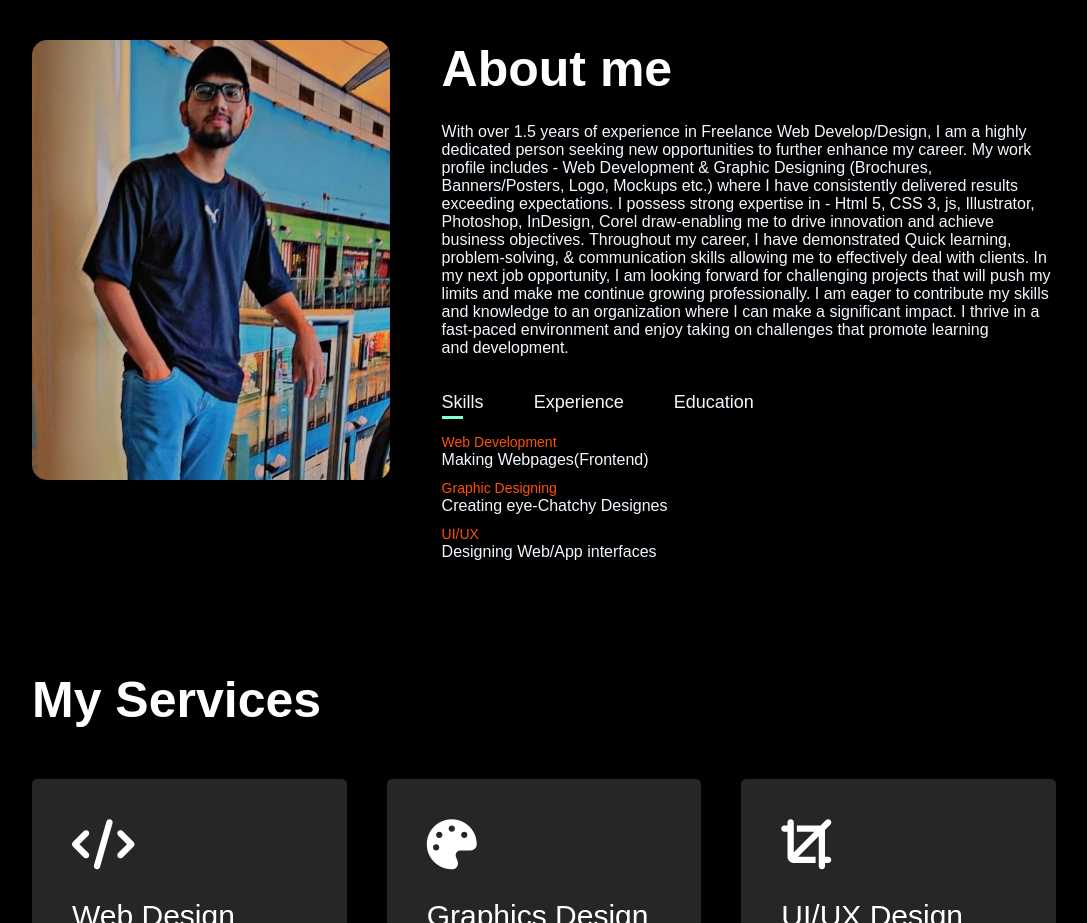
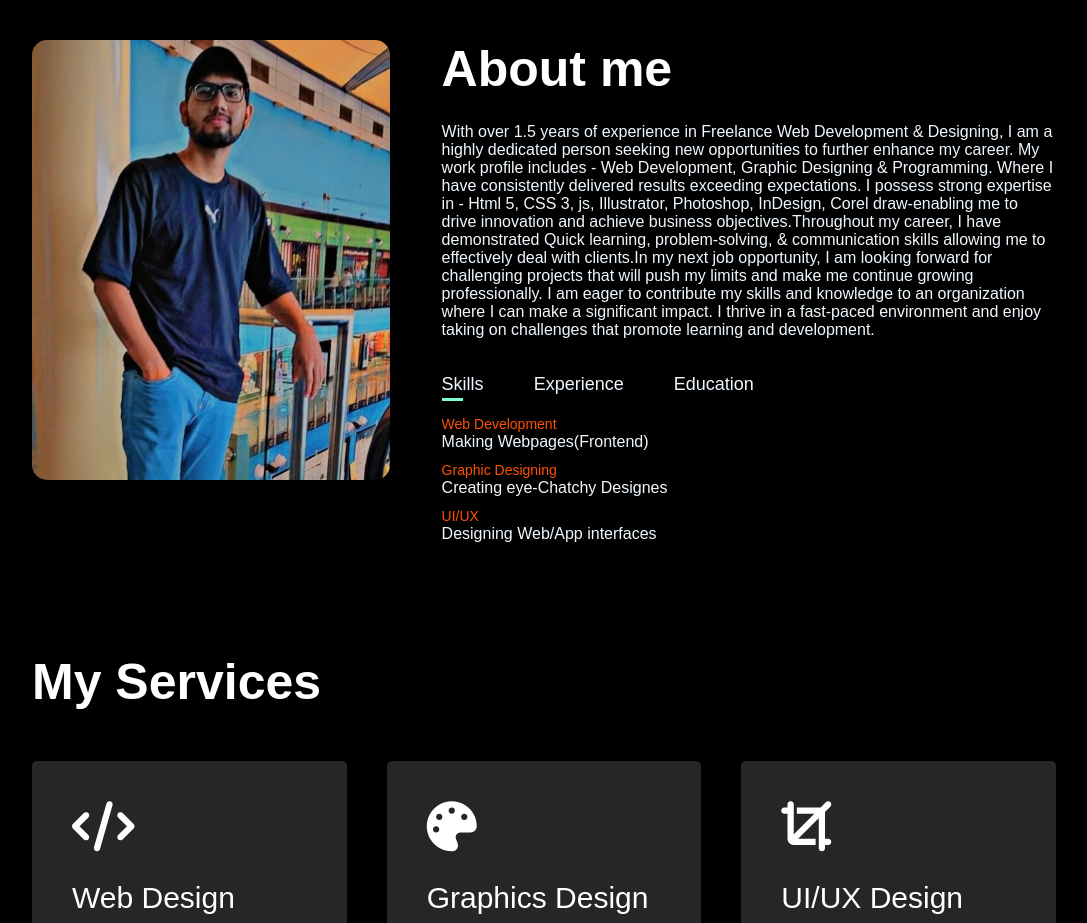
Before and after one commit to sachin852/Portfolio-Web-Old, a plain HTML site: page index.html in a window 1280 px wide. Shown: the part 820-1743 px from the top of the page, without its empty margins (96-1183 px from the left). Drawn offline with nearby package versions, Linux system fonts and the light colour scheme.

Commit message:
updated about section

```diff
--- a/index.html
+++ b/index.html
@@ -46,11 +46,7 @@
           <div class="col-2">
             <h1 class="sub-title">About me</h1>
             <p>
-              With over 1.5 years of experience in Freelance Web Develop/Design, I am a highly dedicated person seeking new opportunities to further enhance my career. My work profile includes - Web Development & Graphic Designing (Brochures, Banners/Posters, Logo, Mockups etc.) where I have consistently delivered results exceeding expectations. I possess strong expertise in - Html 5, CSS 3, js, Illustrator, Photoshop, InDesign, Corel draw-enabling me to drive innovation and achieve business objectives.
-
-Throughout my career, I have demonstrated Quick learning, problem-solving, & communication skills allowing me to effectively deal with clients.
-
-In my next job opportunity, I am looking forward for challenging projects that will push my limits and make me continue growing professionally. I am eager to contribute my skills and knowledge to an organization where I can make a significant impact. I thrive in a fast-paced environment and enjoy taking on challenges that promote learning and development.
+              With over 1.5 years of experience in Freelance Web Development & Designing, I am a highly dedicated person seeking new opportunities to further enhance my career. My work profile includes - Web Development, Graphic Designing & Programming. Where I have consistently delivered results exceeding expectations. I possess strong expertise in - Html 5, CSS 3, js, Illustrator, Photoshop, InDesign, Corel draw-enabling me to drive innovation and achieve business objectives.Throughout my career, I have demonstrated Quick learning, problem-solving, & communication skills allowing me to effectively deal with clients.In my next job opportunity, I am looking forward for challenging projects that will push my limits and make me continue growing professionally. I am eager to contribute my skills and knowledge to an organization where I can make a significant impact. I thrive in a fast-paced environment and enjoy taking on challenges that promote learning and development.
             </p>
             <div class="tab-titles">
               <p class="tab-links active" onclick="opentab('Skills')">Skills</p>
```
